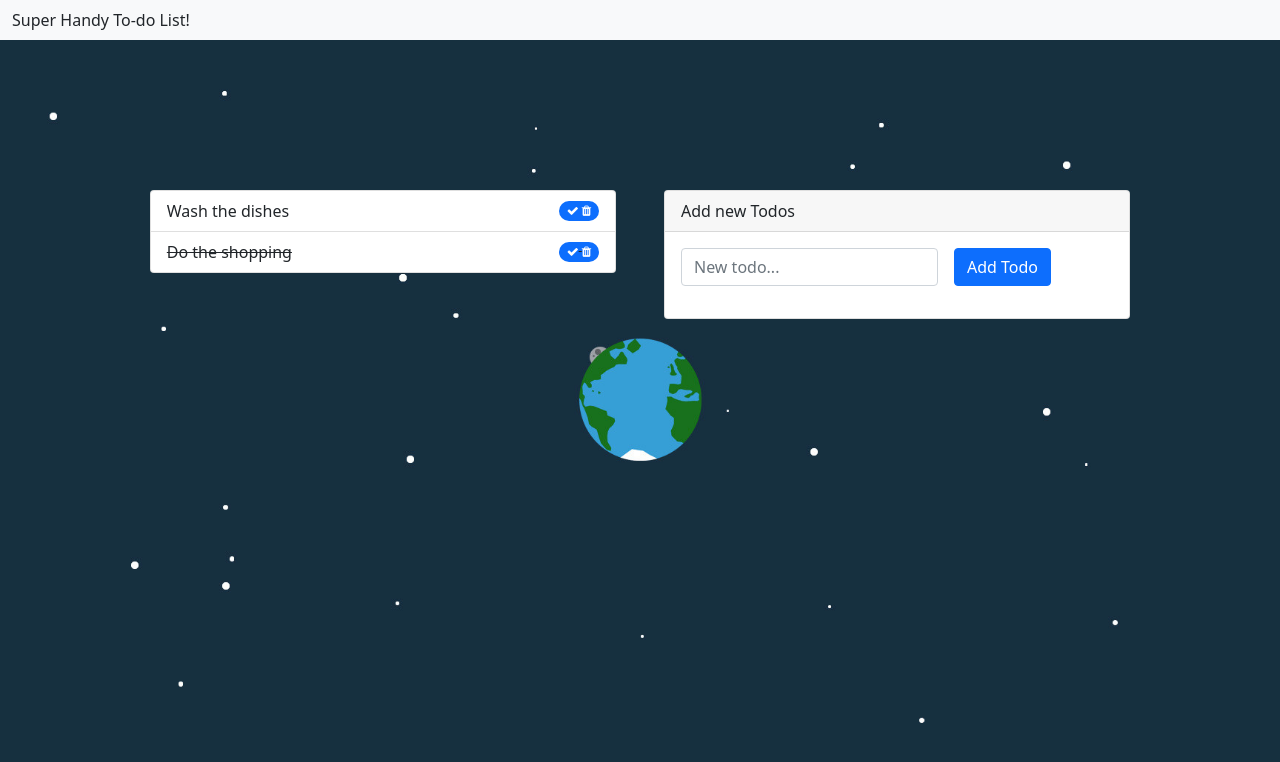
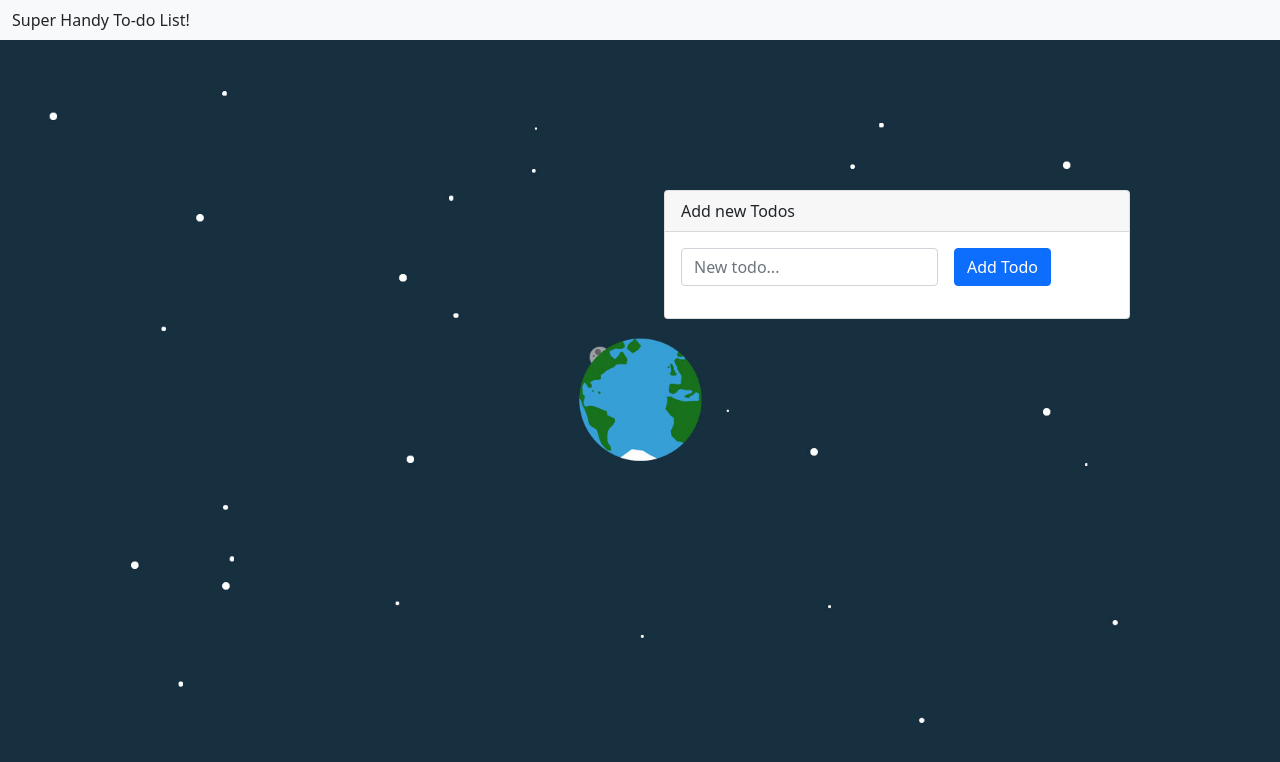
Before and after one commit to BaharAlmasiMoghaddam/BAM-JS-18, a plain HTML site: page student-assignments/todo-list/index.html in a window 1280 px wide. Drawn offline with nearby package versions, Linux system fonts and the light colour scheme.

Commit message:
todo-Done

```diff
--- a/student-assignments/todo-list/index.html
+++ b/student-assignments/todo-list/index.html
@@ -1,13 +1,19 @@
 <!DOCTYPE html>
 <html lang="en">
-
   <head>
     <meta charset="UTF-8" />
     <meta name="viewport" content="width=device-width, initial-scale=1.0" />
     <title>Super Handy To-do List</title>
-  <link href="https://cdn.jsdelivr.net/npm/bootstrap@5.0.0-beta1/dist/css/bootstrap.min.css" rel="stylesheet"
-    integrity="sha384-giJF6kkoqNQ00vy+HMDP7azOuL0xtbfIcaT9wjKHr8RbDVddVHyTfAAsrekwKmP1" crossorigin="anonymous" />
-  <link rel="stylesheet" href="https://maxcdn.bootstrapcdn.com/font-awesome/4.7.0/css/font-awesome.min.css" />
+    <link
+      href="https://cdn.jsdelivr.net/npm/bootstrap@5.0.0-beta1/dist/css/bootstrap.min.css"
+      rel="stylesheet"
+      integrity="sha384-giJF6kkoqNQ00vy+HMDP7azOuL0xtbfIcaT9wjKHr8RbDVddVHyTfAAsrekwKmP1"
+      crossorigin="anonymous"
+    />
+    <link
+      rel="stylesheet"
+      href="https://maxcdn.bootstrapcdn.com/font-awesome/4.7.0/css/font-awesome.min.css"
+    />
     <link rel="stylesheet" href="./style.css" />
   </head>
 
@@ -20,23 +26,31 @@
         <div class="row gx-5">
           <div class="col-sm">
             <ul id="todo-list" class="list-group">
-            <!-- This is how the todos look in html - try to make the functionality to create them using Javascript - don't worry about the class names for now just copy and paste them -->
-            <li class="list-group-item d-flex justify-content-between align-items-center">
-              Wash the dishes
+              <!-- This is how the todos look in html - try to make the functionality to create them using Javascript - don't worry about the class names for now just copy and paste them
+
+              <li
+                class="list-group-item d-flex justify-content-between align-items-center"
+              >
+                Wash the dishes✨
                 <span class="badge bg-primary rounded-pill">
+
+
                   <!-- each of these <i> tags will need an event listener when we create them in Javascript -->
-                <i class="fa fa-check" aria-hidden="true"></i>
+
+              <!-- <i class="fa fa-check" aria-hidden="true"></i>
                   <i class="fa fa-trash" aria-hidden="true"></i>
                 </span>
               </li>
-            <li class="list-group-item d-flex justify-content-between align-items-center"
-              style="text-decoration: line-through">
-              Do the shopping
+              <li
+                class="list-group-item d-flex justify-content-between align-items-center"
+                style="text-decoration: line-through"
+              >
+                Do the shopping✨
                 <span class="badge bg-primary rounded-pill">
                   <i class="fa fa-check" aria-hidden="true"></i>
                   <i class="fa fa-trash" aria-hidden="true"></i>
                 </span>
-            </li>
+              </li> -->
             </ul>
           </div>
           <div class="col-sm">
@@ -45,10 +59,17 @@
               <div class="card-body">
                 <form class="row g-3">
                   <div class="col-auto">
-                  <input class="form-control" id="todoInput" placeholder="New todo..." />
+                    <input
+                      class="form-control"
+                      id="todoInput"
+                      placeholder="New todo..."
+                    />
                   </div>
                   <div class="col-auto">
-                  <button onclick="addNewTodo(event)" class="btn btn-primary mb-3">
+                    <button
+                      onclick="addNewTodo(event)"
+                      class="btn btn-primary mb-3"
+                    >
                       Add Todo
                     </button>
                   </div>
@@ -62,5 +83,4 @@
   </body>
 
   <script src="./script.js"></script>
-
 </html>
```
Lines whose indentation alone changed are shown as unchanged.
